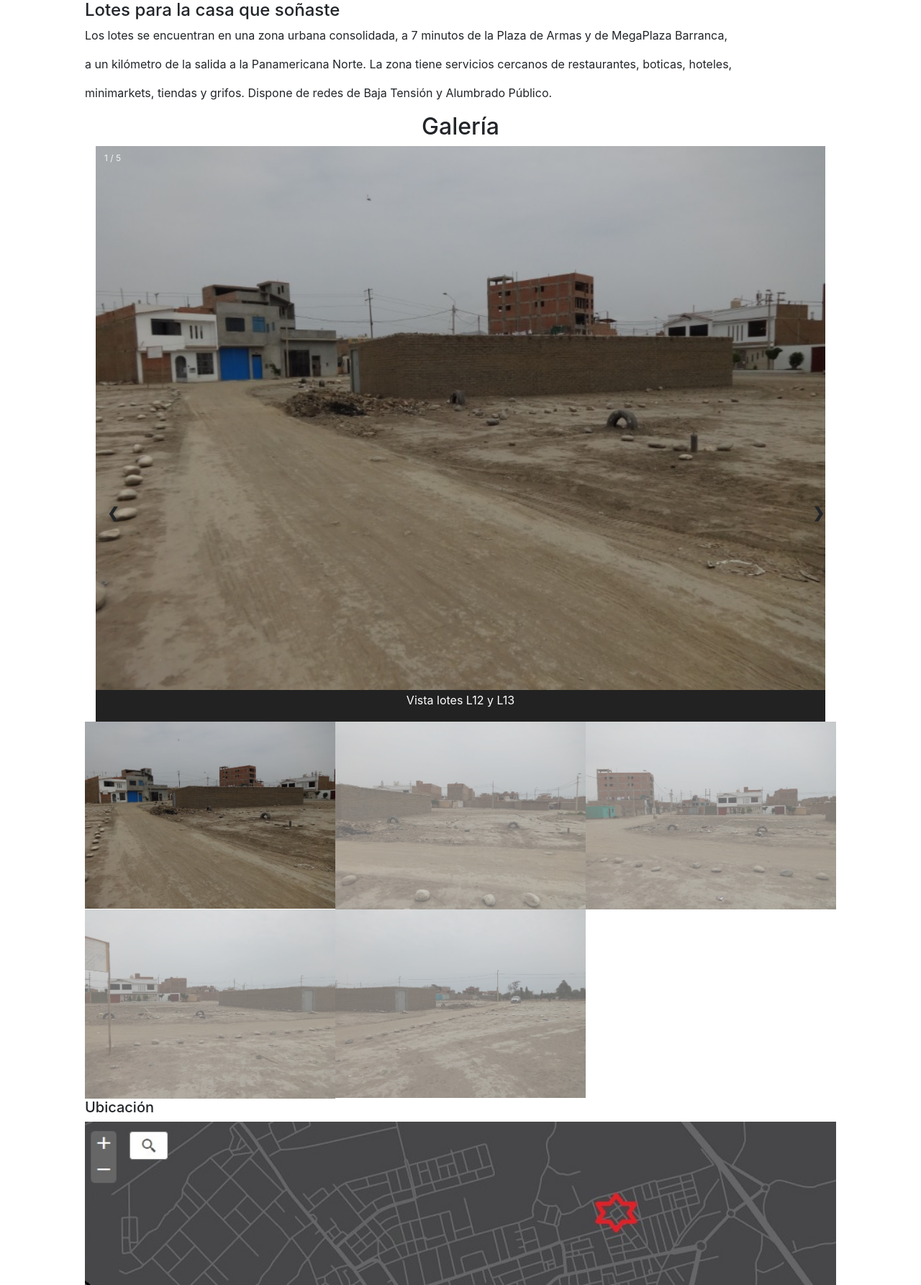
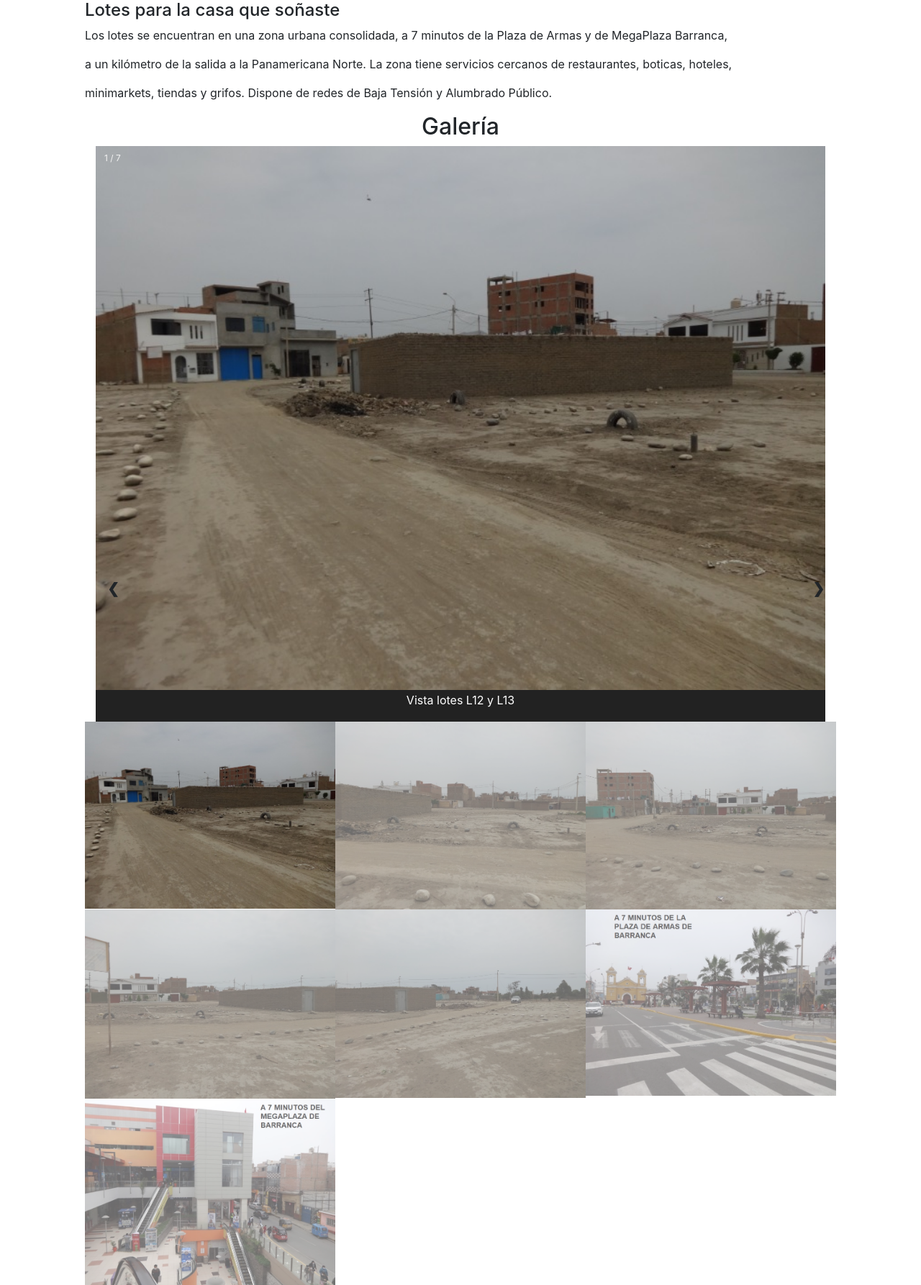
Before and after one commit to cespivilla/sofimarazo, a Flask app: page /ai4 in a window 1280 px wide. Shown: the part 281-2067 px from the top of the page at 72% size. Run offline with Flask 2, Linux system fonts and the light colour scheme; data that the repository does not hold is empty; some libraries are stand-ins or nearby versions.

Commit message:
Update ai4.html

```diff
--- a/templates/ai4.html
+++ b/templates/ai4.html
@@ -28,30 +28,39 @@
 
     <div class="container">
       <div class="mySlides">
-        <div class="numbertext">1 / 5</div>
+        <div class="numbertext">1 / 7</div>
         <img src="/static/AI4/AI4a.jpg" style="width:100%">
       </div>
 
       <div class="mySlides">
-        <div class="numbertext">2 / 5</div>
+        <div class="numbertext">2 / 7</div>
         <img src="/static/AI4/AI4b.jpg" style="width:100%">
       </div>
 
       <div class="mySlides">
-        <div class="numbertext">3 / 5</div>
+        <div class="numbertext">3 / 7</div>
         <img src="/static/AI4/AI4c.jpg" style="width:100%">
       </div>
 
       <div class="mySlides">
-        <div class="numbertext">4 / 5</div>
+        <div class="numbertext">4 / 7</div>
         <img src="/static/AI4/AI4d.jpg" style="width:100%">
       </div>
 
       <div class="mySlides">
-        <div class="numbertext">5 / 5</div>
+        <div class="numbertext">5 / 7</div>
         <img src="/static/AI4/AI4e.jpg" style="width:100%">
       </div>
 
+      <div class="mySlides">
+        <div class="numbertext">6 / 7</div>
+        <img src="/static/AI4/AI4f.jpg" style="width:100%">
+      </div>
+
+      <div class="mySlides">
+        <div class="numbertext">7 / 7</div>
+        <img src="/static/AI4/AI4g.jpg" style="width:100%">
+      </div>
 
       <a class="prev" onclick="plusSlides(-1)">❮</a>
       <a class="next" onclick="plusSlides(1)">❯</a>
@@ -75,6 +84,12 @@
         </div>
         <div class="column">
           <img class="demo cursor" src="/static/AI4/AI4e.jpg" style="width:100%" onclick="currentSlide(5)" alt="Vista lotes L12 y L13 hacia Ca. Virgen de Chapi">
+        </div>
+        <div class="column">
+          <img class="demo cursor" src="/static/AI4/AI4f.jpg" style="width:100%" onclick="currentSlide(6)" alt="Cerca a la Plaza de Armas">
+        </div>
+        <div class="column">
+          <img class="demo cursor" src="/static/AI4/AI4g.jpg" style="width:100%" onclick="currentSlide(7)" alt="Cerca al Megaplaza">
         </div>
       </div>
     </div>
```
